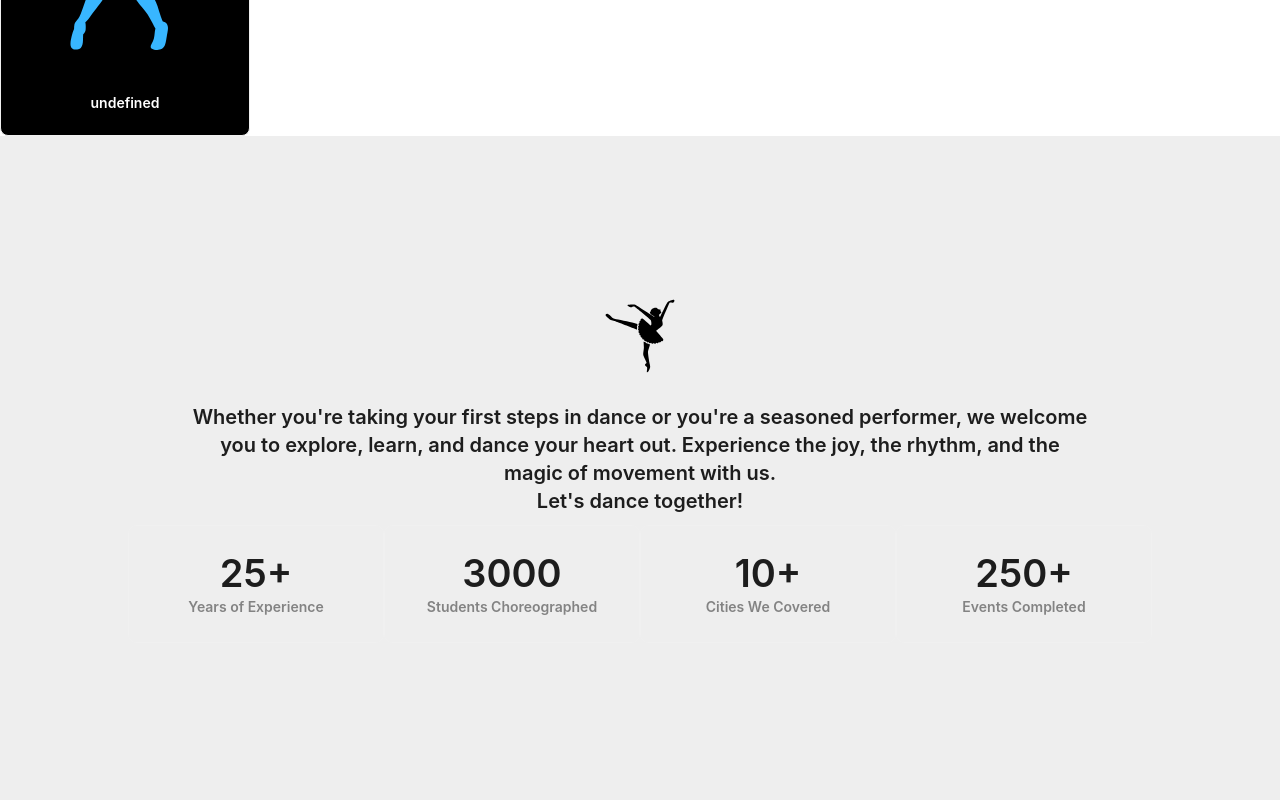
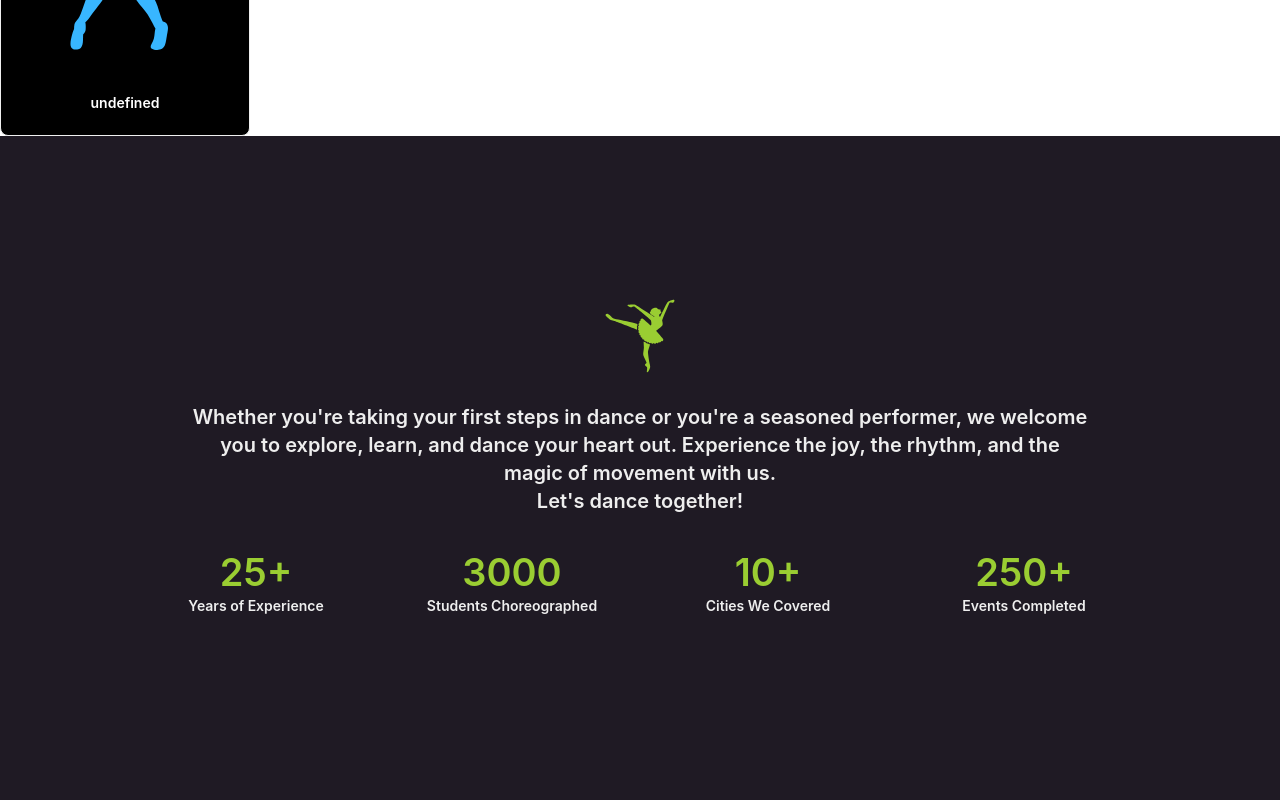
Before and after one commit to TJBLUE99/AspiringPan-Pros, a React (Vite) app: page / in a window 1280 px wide. Shown: the part 980-1780 px from the top of the page. Built offline with nearby package versions, Linux system fonts and the light colour scheme.

Commit message:
dark theme stats

```diff
--- a/src/components/StatCard.tsx
+++ b/src/components/StatCard.tsx
@@ -8,12 +8,13 @@ export const StatCard = (props: StatCardProp) => {
       style={{
         textAlign: "center",
         backgroundColor: "transparent",
+        border: "none",
       }}
     >
-      <Typography.Title style={{ margin: "0" }} level={1}>
+      <Typography.Title style={{ margin: "0", color: "yellowgreen" }} level={1}>
         {props.val}
       </Typography.Title>
-      <Typography.Text type="secondary" strong>
+      <Typography.Text type="secondary" style={{ color: "#EEE" }} strong>
         {props.desc}
       </Typography.Text>
     </Card>
--- a/src/screens/home/Stats.tsx
+++ b/src/screens/home/Stats.tsx
@@ -23,7 +23,7 @@ const Stats = () => {
     <div
       style={{
         padding: "20vh 0",
-        backgroundColor: "#EEEEEE",
+        backgroundColor: "#1F1A24",
       }}
     >
       <Row
@@ -40,7 +40,10 @@ const Stats = () => {
         style={{ width: "100vw", padding: "0 15vw" }}
         wrap
       >
-        <Typography.Title level={4} style={{ textAlign: "center" }}>
+        <Typography.Title
+          level={4}
+          style={{ textAlign: "center", color: "#EEE" }}
+        >
           {desc}
           <br />
           Let's dance together!
```
Also changed, not shown: src/assets/dance.svg.
